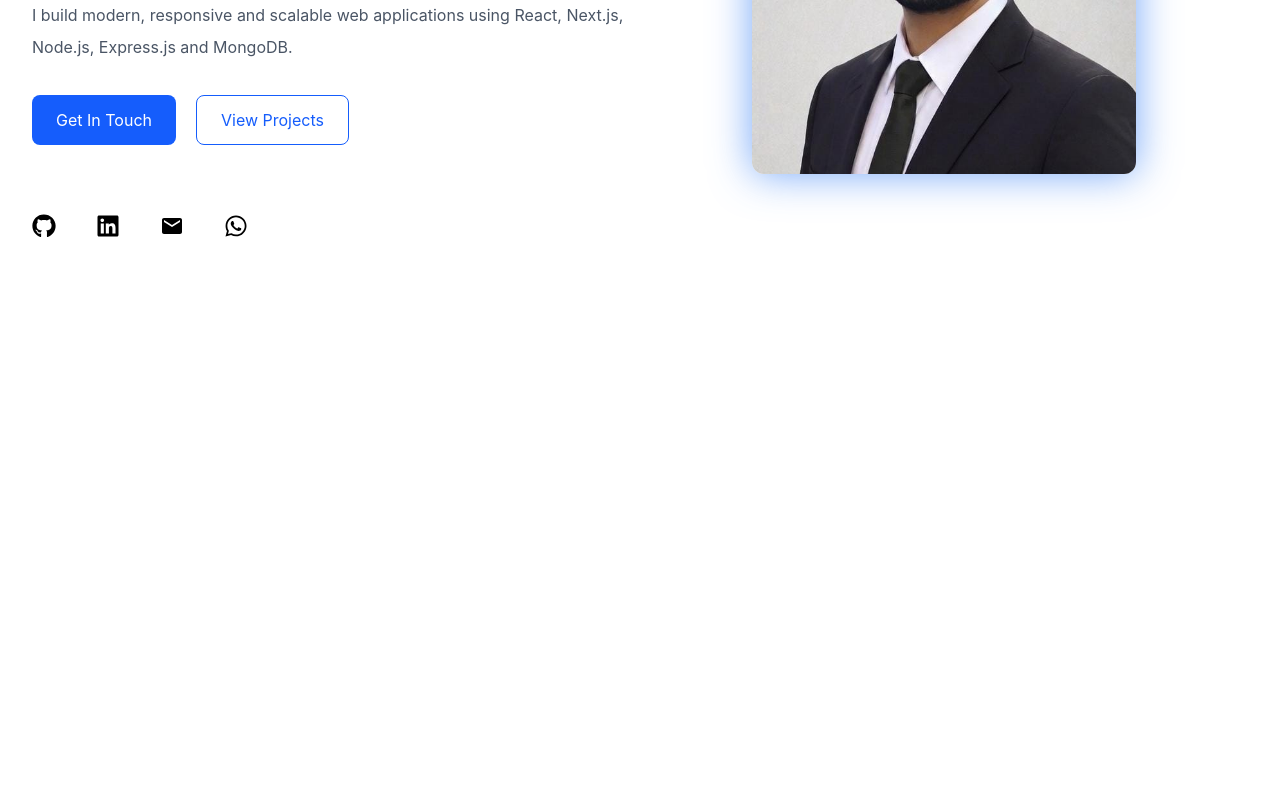
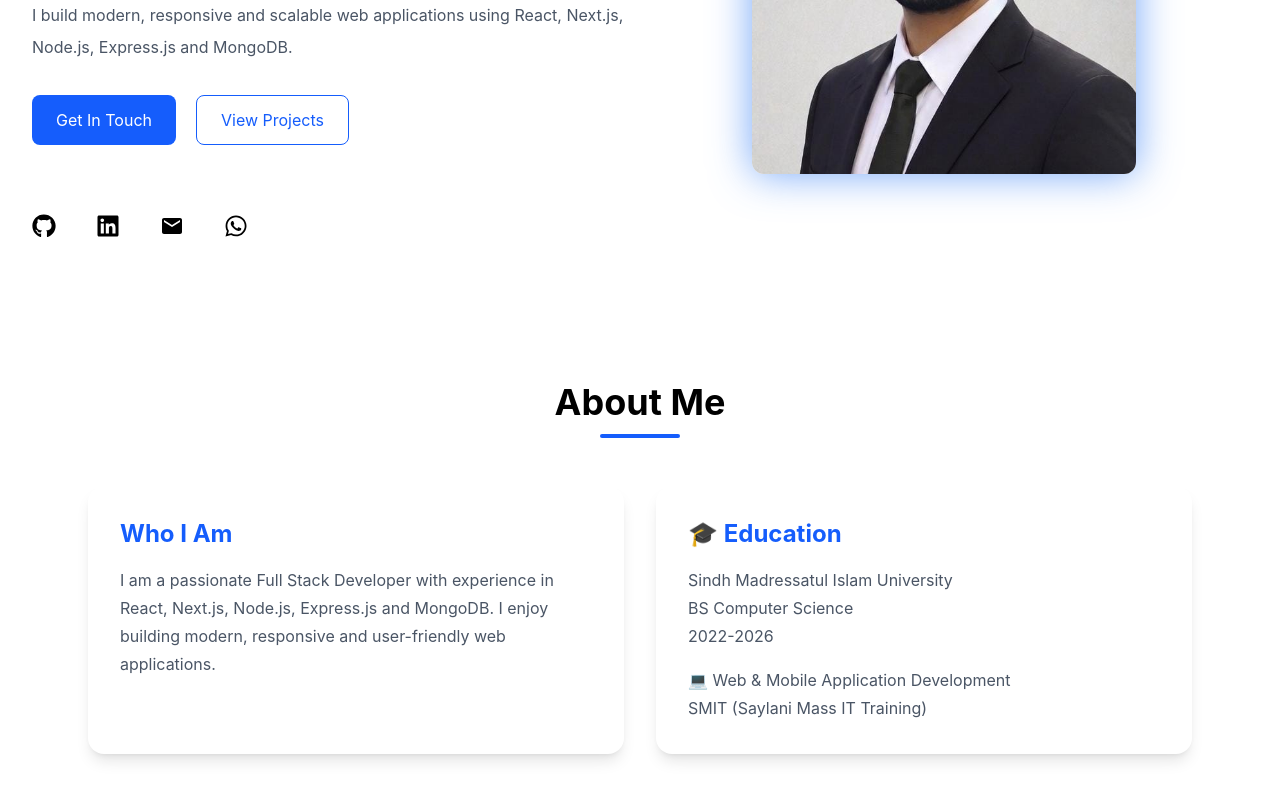
Before and after one commit to zulfiqaraliwd/My-Portfolio, a React (Vite) app: page / in a window 1280 px wide. Shown: the part 362-1162 px from the top of the page. Before the commit the page ends 800 px from the top, so only its background shows below. Built offline with nearby package versions, Linux system fonts and the light colour scheme.

Commit message:
about me section is completed

```diff
--- a/src/App.jsx
+++ b/src/App.jsx
@@ -2,12 +2,13 @@ import React from 'react'
 import Navbar from './Components/Navbar/Navbar.jsx'
 import "./index.css"
 import Hero from './Components/Navbar/Hero/Hero.jsx'
-
+import About from './Components/Navbar/About me/About.jsx'
 function App() {
   return (
     <div>
       <Navbar />
       <Hero/>
+      <About />
     </div>
   )
 }
--- /dev/null
+++ b/src/Components/Navbar/About me/About.jsx
@@ -0,0 +1,53 @@
+import React from 'react'
+
+function About() {
+  return (
+ <div className="max-w-6xl mx-auto py-16 px-6">
+
+  {/* Heading */}
+  <div className="text-center mb-12">
+    <h1 className="text-4xl font-bold">About Me</h1>
+    <div className="w-20 h-1 bg-blue-600 mx-auto mt-3 rounded-full"></div>
+  </div>
+
+  {/* Cards */}
+  <div className="grid grid-cols-1 md:grid-cols-2 gap-8">
+
+    {/* Who I Am Card */}
+    <div className="bg-white shadow-lg rounded-2xl p-8 hover:shadow-2xl transition duration-300">
+      <h2 className="text-2xl font-bold text-blue-600 mb-4">
+        Who I Am
+      </h2>
+
+      <p className="text-gray-600 leading-7">
+        I am a passionate Full Stack Developer with experience in
+        React, Next.js, Node.js, Express.js and MongoDB. I enjoy
+        building modern, responsive and user-friendly web applications.
+      </p>
+    </div>
+
+    {/* Education Card */}
+    <div className="bg-white shadow-lg rounded-2xl p-8 hover:shadow-2xl transition duration-300">
+      <h2 className="text-2xl font-bold text-blue-600 mb-4">
+      🎓  Education
+      </h2>
+
+      <p className="text-gray-600 leading-7">
+         Sindh Madressatul Islam University <br />
+        BS Computer Science <br />
+       2022-2026
+      </p>
+
+      <p className="text-gray-600 mt-4 leading-7">
+        💻 Web & Mobile Application Development <br />
+        SMIT (Saylani Mass IT Training)
+      </p>
+    </div>
+
+  </div>
+
+</div>
+  )
+}
+
+export default About
```
